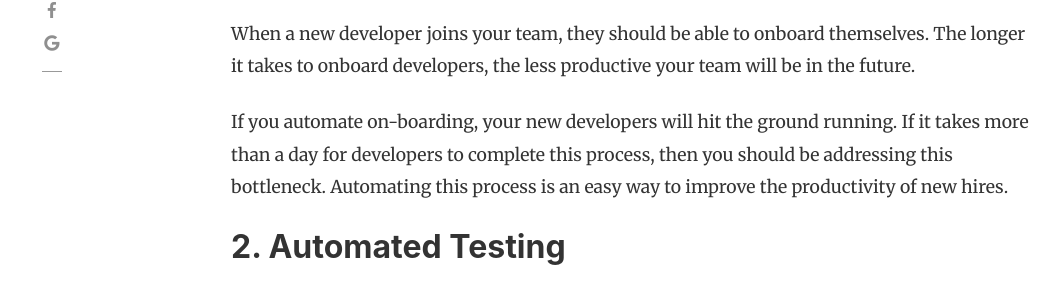
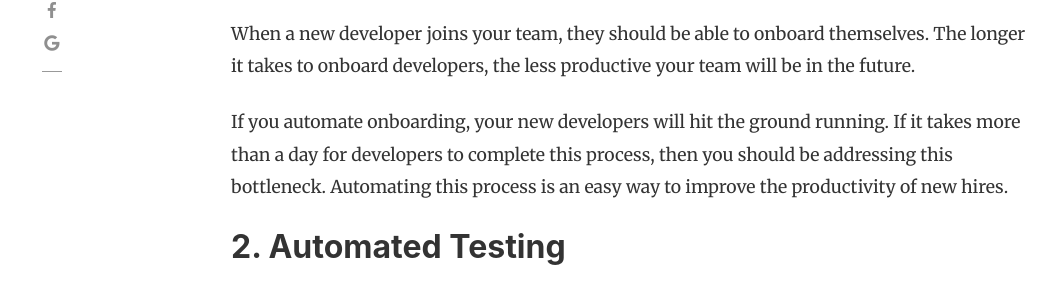
Before and after one commit to ScalarSoftware/blog, a Jekyll site: the page built from _posts/2019-05-09-5-ways-to-improve-development-team-productivity.md, in a window 1280 px wide and 900 px high, scrolled down 956 px. Shown: the part 149-444 px from the top of the window, without its empty margins (54-1114 px from the left). Built offline with Jekyll 4.4.1, drawn with Linux system fonts in a browser that asks for light colours; nearby versions of some CDN libraries; comment, search, counter and statistics services are not loaded.

Commit message:
most consistent spelling

```diff
--- a/_posts/2019-05-09-5-ways-to-improve-development-team-productivity.md
+++ b/_posts/2019-05-09-5-ways-to-improve-development-team-productivity.md
@@ -17,7 +17,7 @@ Let’s get started.
 
 When a new developer joins your team, they should be able to onboard themselves. The longer it takes to onboard developers, the less productive your team will be in the future.
 
-If you automate on-boarding, your new developers will hit the ground running. If it takes more than a day for developers to complete this process, then you should be addressing this bottleneck. Automating this process is an easy way to improve the productivity of new hires.
+If you automate onboarding, your new developers will hit the ground running. If it takes more than a day for developers to complete this process, then you should be addressing this bottleneck. Automating this process is an easy way to improve the productivity of new hires.
 
 ## 2. Automated Testing
 
```
